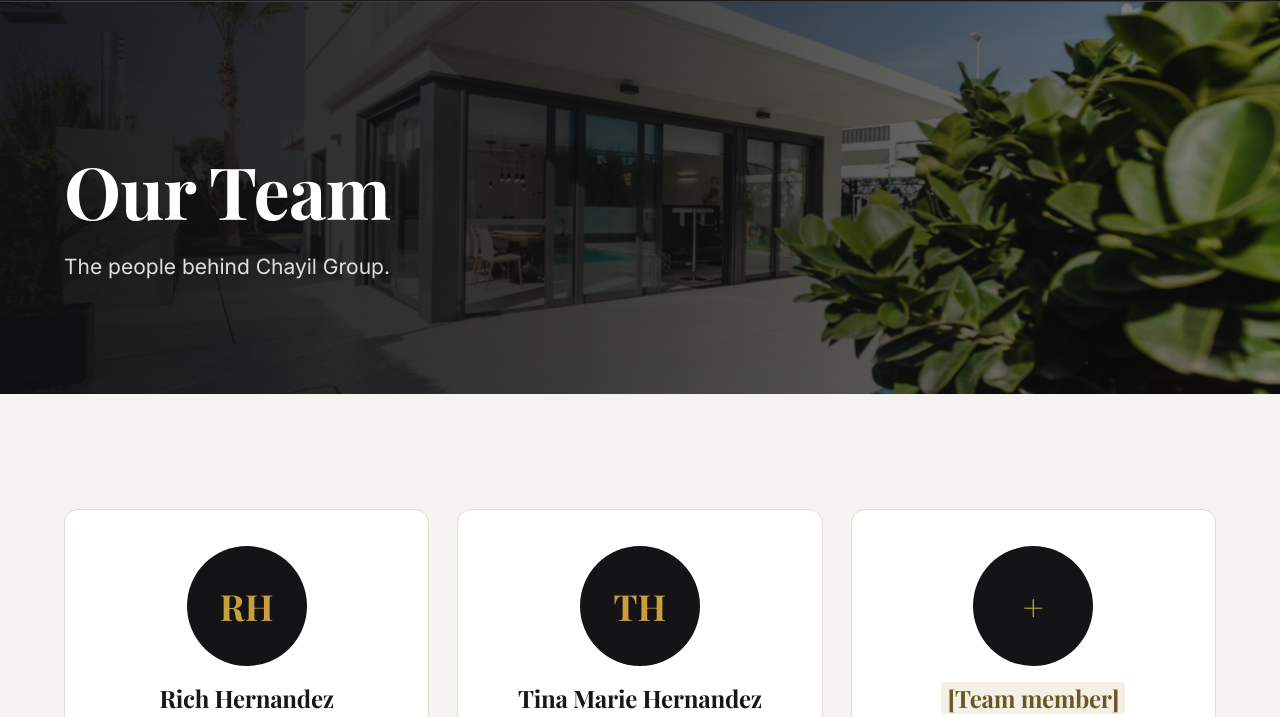
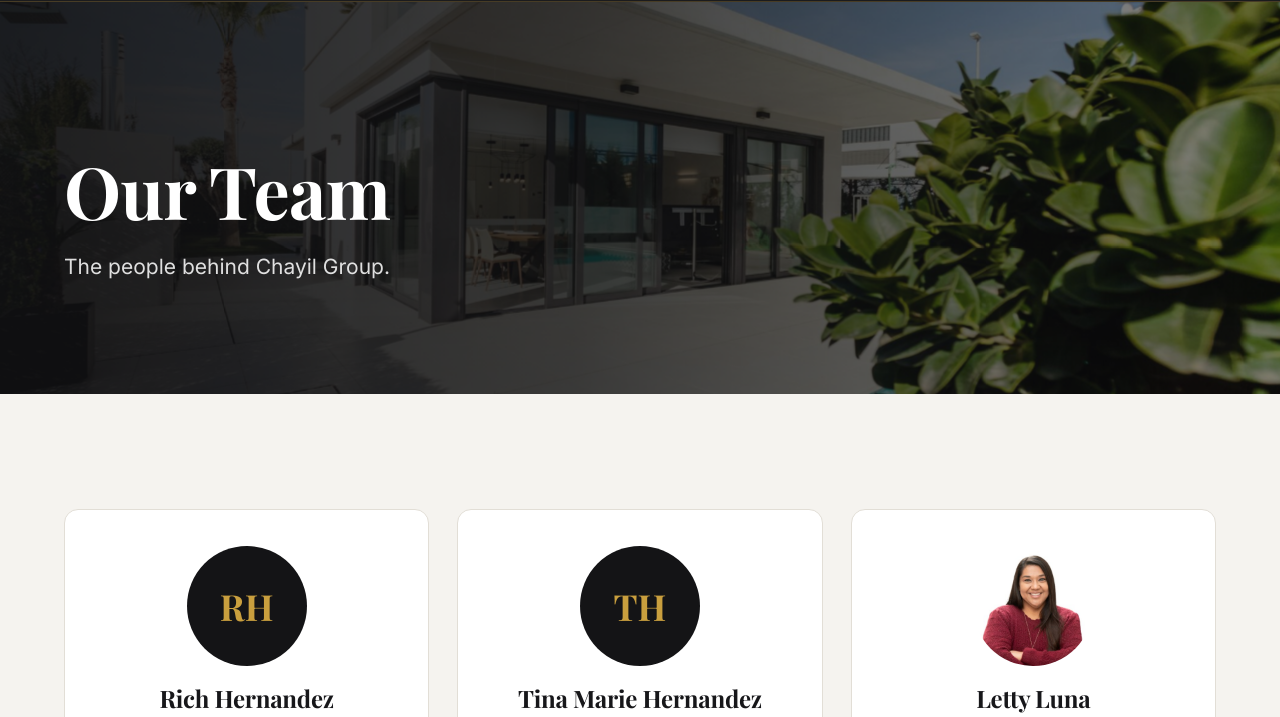
Before and after one commit to richomnibiz-netizen/chayilglobal, a plain HTML site: page index.html in a window 1280 px wide. Both pictures are taken after a click on the link "Team". Shown: the part 83-800 px from the top of the page. Drawn offline with Linux system fonts and the light colour scheme.

Commit message:
Add Letty Luna to Team page

```diff
--- a/index.html
+++ b/index.html
@@ -240,6 +240,7 @@ footer p[style*="var(--ink)"]{color:#fff!important}
 .proj .meta span{display:inline-flex;align-items:center;gap:6px}.proj .date{margin-top:10px;font-size:13.5px;color:var(--muted)}
 .namesec{background:var(--char);color:#fff}.namesec .kick{color:var(--goldlt);font-weight:600;margin-bottom:14px}.namesec .namep{font-size:19px;color:rgba(255,255,255,.85);margin:22px auto 0;max-width:40em}.namesec blockquote{margin:34px auto 0;font:600 clamp(20px,2.4vw,26px)/1.45 var(--serif);color:var(--goldlt)}.namesec cite{display:block;margin-top:14px;font:500 14px var(--sans);font-style:normal;color:rgba(255,255,255,.6)}
 .proj .pic{overflow:hidden}.proj .pic img{position:absolute;inset:0;width:100%;height:100%;object-fit:cover;transition:transform .6s ease}.proj:hover .pic img{transform:scale(1.05)}.proj .tag{z-index:1}
+.avatar{overflow:hidden}.avatar img{width:100%;height:100%;object-fit:cover;display:block}
 .legaltext{max-width:820px}.legaltext h3{font-size:24px;margin:28px 0 8px}.legaltext p{color:var(--muted)}
 </style>
 <script>document.documentElement.classList.add('js')</script>
@@ -357,7 +358,7 @@ footer p[style*="var(--ink)"]{color:#fff!important}
 <section class="band namesec on-dark"><div class="wrap" style="max-width:860px;text-align:center"><p class="kick rv">Why Chayil</p><h2 class="rv">Building Wealth with Purpose.</h2><p class="rv namep"><i>Chayil</i> is the Hebrew word for strength, ability, and wealth. Our name is connected to Deuteronomy 8:18, which reminds us that God gives us the ability to produce wealth.</p><blockquote class="rv">&ldquo;But thou shalt remember the LORD thy God: for it is he that giveth thee power to get wealth.&rdquo;<cite>Deuteronomy 8:18 (KJV)</cite></blockquote></div></section>
 <section class="band" style="background:#fff"><div class="wrap"><h2 class="rv">What We Stand For</h2><p class="lead rv">The standards behind every deal.</p>
 <div class="feats c3"><div class="feat rv"><div class="ic"><svg viewBox="0 0 24 24" fill="none" stroke="currentColor" stroke-width="1.8"><circle cx="11" cy="11" r="7"/><path d="m20 20-4-4"/></svg></div><h3>Disciplined Evaluation</h3><p>Every property is underwritten on condition, comps, and true rehab cost before we commit.</p></div><div class="feat rv"><div class="ic"><svg viewBox="0 0 24 24" fill="none" stroke="currentColor" stroke-width="1.8"><path d="M6 3h9l4 4v14H6z"/><path d="M9 12h7M9 16h7M9 8h4"/></svg></div><h3>Transparency</h3><p>Clear terms, straightforward pricing, and no surprises at the closing table.</p></div><div class="feat rv"><div class="ic"><svg viewBox="0 0 24 24" fill="none" stroke="currentColor" stroke-width="1.8"><path d="M15 12 6 21l-3-3 9-9M13 5l6 6M11 7l4-4 6 6-4 4"/></svg></div><h3>Execution</h3><p>In-house construction knowledge keeps projects on scope, on budget, and on schedule.</p></div></div></div></section></div><div class="page" data-page="team" hidden><section class="phero on-dark"><div class="pbg" aria-hidden="true"></div><div class="wrap"><h1 class="rv">Our Team</h1><p class="rv">The people behind Chayil Group.</p></div></section>
-<section class="band"><div class="wrap"><div class="tgrid"><div class="member rv"><div class="avatar">RH</div><h3>Rich Hernandez</h3><p class="role">Managing Partner</p><p class="bio">15+ years running Omni Construction Services.<br>CA General B License #1138683</p></div><div class="member rv"><div class="avatar">TH</div><h3>Tina Marie Hernandez</h3><p class="role">Broker</p><p class="bio">DRE# 01161076<br>714-501-9995<br>TinaMarie@chayilglobal.com</p></div><div class="member rv"><div class="avatar">+</div><h3><span class="ph">[Team member]</span></h3><p class="role"><span class="ph">[Title]</span></p><p class="bio"><span class="ph">[Short bio]</span></p></div></div></div></section></div><div class="page" data-page="agents" hidden><section class="phero on-dark"><div class="pbg" aria-hidden="true"></div><div class="wrap"><h1 class="rv">A Reliable Partner for Real Estate Agents</h1><p class="rv">Count on fast reviews, clear terms, and professional closings that make you and your clients look great.</p></div></section>
+<section class="band"><div class="wrap"><div class="tgrid"><div class="member rv"><div class="avatar">RH</div><h3>Rich Hernandez</h3><p class="role">Managing Partner</p><p class="bio">15+ years running Omni Construction Services.<br>CA General B License #1138683</p></div><div class="member rv"><div class="avatar">TH</div><h3>Tina Marie Hernandez</h3><p class="role">Broker</p><p class="bio">DRE# 01161076<br>714-501-9995<br>TinaMarie@chayilglobal.com</p></div><div class="member rv"><div class="avatar"><img src="letty-luna.jpg" alt="Letty Luna" width="360" height="360"></div><h3>Letty Luna</h3><p class="role">Acquisition Manager</p><p class="bio">Dedicated, bilingual professional committed to helping buyers, sellers, and investors achieve their real estate goals. I take pride in providing personalized service, building lasting relationships, and guiding individuals through opportunities that help them create long-term financial growth and generational wealth. My goal is to make every real estate experience seamless, rewarding, and successful.<br><br>DRE# 02174000<br>562-879-4181<br>Realtorlettyluna@gmail.com</p></div></div></div></section></div><div class="page" data-page="agents" hidden><section class="phero on-dark"><div class="pbg" aria-hidden="true"></div><div class="wrap"><h1 class="rv">A Reliable Partner for Real Estate Agents</h1><p class="rv">Count on fast reviews, clear terms, and professional closings that make you and your clients look great.</p></div></section>
 <section class="band"><div class="wrap"><p class="lead big rv">At Chayil Group, we acquire properties directly for our portfolio, and when we place a property with one of our investors, your commission is protected. Beyond acquisitions, our team brings construction knowledge, vetted contractor referrals, and project management that make every deal more reliable. We communicate clearly, move quickly, and execute professionally so your reputation is protected.</p>
 <div class="feats c4"><div class="feat rv"><div class="ic"><svg viewBox="0 0 24 24" fill="none" stroke="currentColor" stroke-width="1.8"><path d="M12 3 4 6v6c0 5 3.5 8 8 9 4.5-1 8-4 8-9V6z"/><path d="m9 12 2 2 4-4"/></svg></div><h3>Commission Guarantee</h3><p>Your commission is protected in writing on every offer once contingencies are cleared. <span class="ph">[Confirm terms]</span></p></div><div class="feat rv"><div class="ic"><svg viewBox="0 0 24 24" fill="none" stroke="currentColor" stroke-width="1.8"><circle cx="12" cy="12" r="9"/><path d="M12 7v5l3 2"/></svg></div><h3>Close Guarantee</h3><p>We close in as few as <span class="ph">[X–X]</span> days after due diligence when speed matters.*</p></div><div class="feat rv"><div class="ic"><svg viewBox="0 0 24 24" fill="none" stroke="currentColor" stroke-width="1.8"><path d="m3 17 6-6 4 4 8-8M15 7h6v6"/></svg></div><h3>Track Record</h3><p>$600 million in closed transactions and 1,000+ deals by the STJ Investments LLC team.</p></div><div class="feat rv"><div class="ic"><svg viewBox="0 0 24 24" fill="none" stroke="currentColor" stroke-width="1.8"><circle cx="12" cy="9" r="6"/><path d="m8.5 14-1.5 7 5-3 5 3-1.5-7"/></svg></div><h3>Industry Experience</h3><p>50+ years of combined team experience in construction and real estate.</p></div></div>
 <p class="fine rv">* Close Guarantee details: <span class="ph">[Add the exact escrow or deposit terms Chayil Group will commit to, reviewed by counsel]</span></p></div></section>
```
Also changed, not shown: letty-luna.jpg (added).
